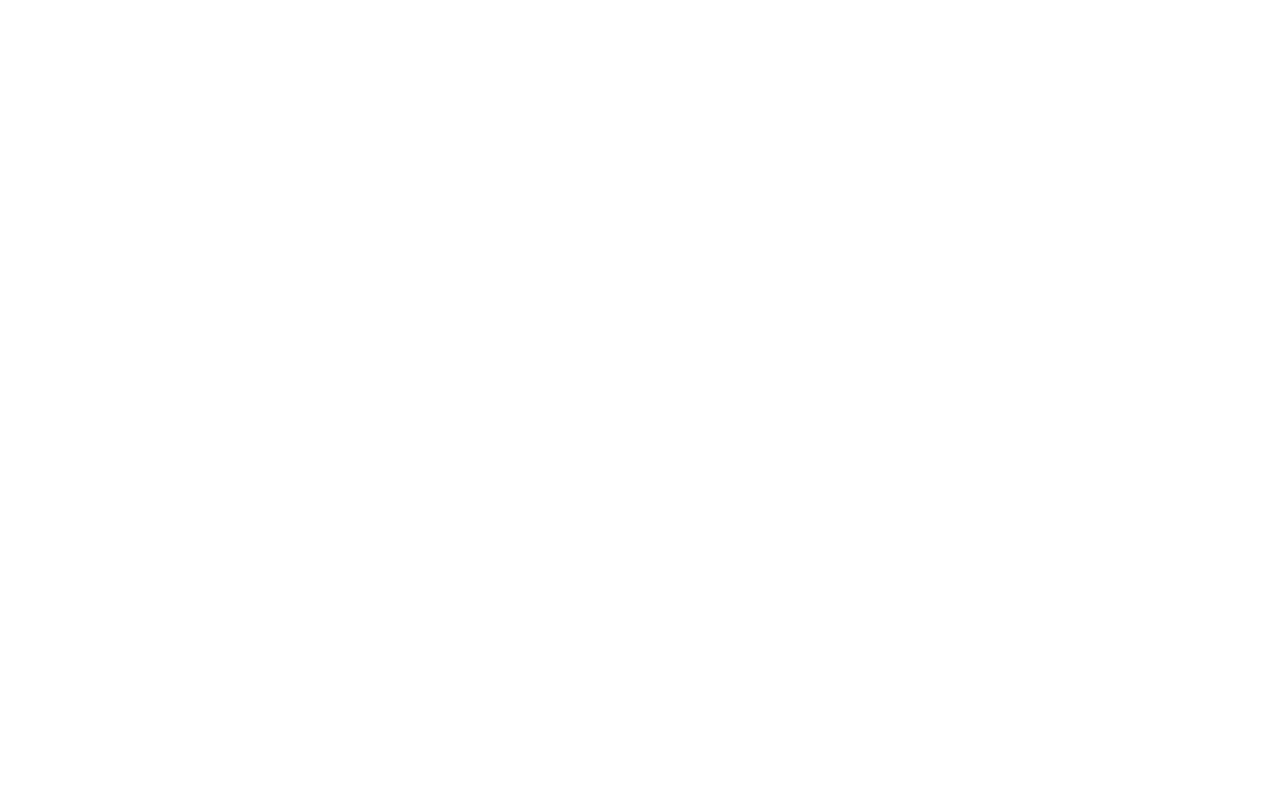
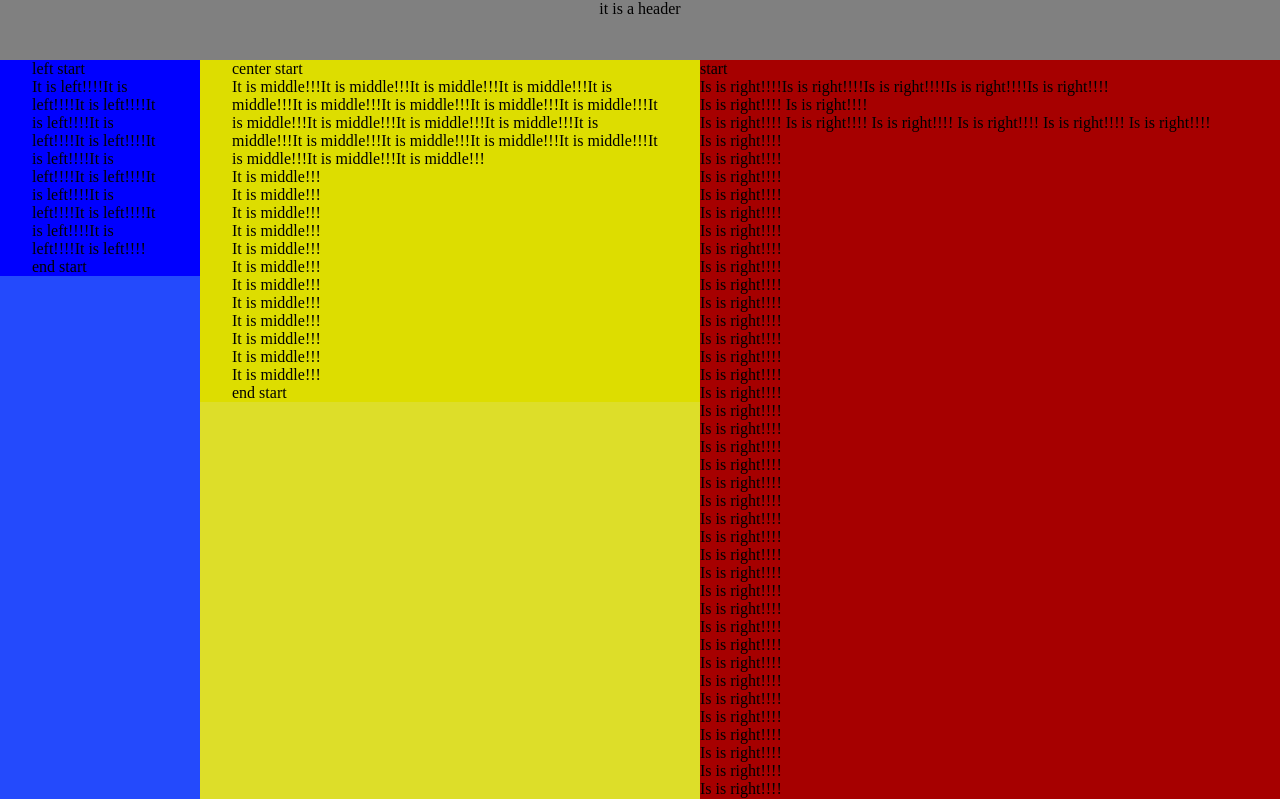
Before and after one commit to MartinBug/IFE-2018-spring, a plain HTML site: page day7-8/three-columns.html in a window 1280 px wide. Shown: the top 799 px of the page. Drawn offline with Linux system fonts and the light colour scheme.

Commit message:
day7-8work
第7、8天的工作全部做完了。其中，最后一个编写website的任务，我已经利用了简单的JavaScript将选项卡的选择动态效果写好了。
还是有一些收获的。

```diff
--- /dev/null
+++ b/day7-8/CSS/three-LC-fixed-right-flexible.css
@@ -0,0 +1,123 @@
+/*基本的CSS描述,主要描述：背景颜色、text格式*/
+* {
+    -webkit-box-sizing: border-box;
+    -moz-box-sizing: border-box;
+    box-sizing: border-box;
+    margin: 0;
+    padding: 0;
+}
+.left{
+    background-color: blue;
+}
+.center {
+    background-color: #dddd00;
+}
+.right {
+    background-color: #a60000;
+}
+#header {
+    height: 60px;
+    width: 100%;
+    text-align: center;
+    background-color: gray;
+}
+.footer-wrapper{
+    height: 60px;
+    width: 100%;
+    text-align: center;
+    background-color: gray;
+}
+/*-------------------------float实现-----------------------*/
+/** {*/
+    /*box-sizing: border-box;*/
+    /*margin: 0;*/
+    /*padding: 0;*/
+/*}*/
+/*body {*/
+    /*background-image: url("../faux-columns-img1.png"), url("../yellow.png"), url("../red.png");*/
+    /*background-size: 200px, 500px, calc(100% - 700px);*/
+    /*background-repeat: repeat-y, repeat-y, repeat-y;*/
+    /*background-position: left, 200px, right;*/
+/*}*/
+
+/*html, body {*/
+    /*min-width: 400px;*/
+/*}*/
+/*#container {*/
+    /*overflow: auto;*/
+/*}*/
+/*.right {*/
+    /*float: right;*/
+    /*width: calc(100% - 700px);*/
+    /*min-width: 200px;*/
+    /*padding: 0 2em;*/
+/*}*/
+/*.left {*/
+    /*float: left;*/
+    /*width: 200px;*/
+    /*padding: 0 2em;*/
+/*}*/
+/*.center {*/
+    /*float: left;*/
+    /*width: 500px;*/
+    /*padding: 0 2em;*/
+/*}*/
+/*-------------------------定位实现-----------------------*/
+html, body {
+    /*height: 100%;*/
+}
+body {
+    background-image: url("../faux-columns-img1.png"), url("../yellow.png"), url("../red.png");
+    background-size: 200px, 500px, calc(100% - 700px);
+    background-repeat: repeat-y, repeat-y, repeat-y;
+    background-position: left, 200px, right;
+}
+#container {
+    width: 100%;
+    position: relative;
+}
+.column {
+    height: auto;
+}
+.center {
+    width: 500px;
+    position: absolute;
+    top: 0;
+    left: 200px;
+    padding: 0 2em;
+    /*/*为了让颜色充满整列*/
+    /*--------不太靠谱，容易有BUG，还是用了伪列来做的，改在了body里面*/ /*padding-bottom: 100%;*/ /*margin-bottom: -100%;*/ /*z-index: -1;*/
+}
+
+.left {
+    width: 200px;
+    position: absolute;
+    top: 0;
+    left: 0;
+    padding: 0 2em;
+}
+
+.right {
+
+    width: calc(100% - 700px);
+    min-width: 100px;
+    /*margin-right: 200px;*/
+    margin-left: 700px;
+}
+/*!*问题：为什么right没有撑开父元素container，因为高度值设定为了100%？*!*/
+/*!*好像是的。。。。检验了一下，就发现不对了。这个body\html的100%好像指的是屏幕上浏览器的100大小。*!*/
+
+/*!*-------------------------flex实现-----------------------*!*/
+/*#container {*/
+    /*display: flex;*/
+    /*flex-direction: row;*/
+/*}*/
+/*.left {*/
+    /*width: 200px;*/
+/*}*/
+/*.center {*/
+    /*width: 500px;*/
+/*}*/
+/*.right {*/
+    /*flex: 1;*/
+/*}*/
--- /dev/null
+++ b/day7-8/CSS/three-LR-fixed-center-flexible.css
@@ -0,0 +1,121 @@
+/*基本的CSS描述,主要描述：背景颜色、text格式*/
+* {
+    -webkit-box-sizing: border-box;
+    -moz-box-sizing: border-box;
+    box-sizing: border-box;
+    margin: 0;
+    padding: 0;
+}
+.left{
+    background-color: blue;
+}
+.center {
+    background-color: #dddd00;
+}
+.right {
+    background-color: #a60000;
+}
+#header {
+    height: 60px;
+    width: 100%;
+    text-align: center;
+    background-color: gray;
+}
+.footer-wrapper{
+    height: 60px;
+    width: 100%;
+    text-align: center;
+    background-color: gray;
+}
+/*-------------------------float实现-----------------------*/
+/** {*/
+    /*box-sizing: border-box;*/
+    /*margin: 0;*/
+    /*padding: 0;*/
+/*}*/
+/*body {*/
+    /*background-image: url("../faux-columns-img1.png"), url("../yellow.png"), url("../red.png");*/
+    /*background-size: 200px, calc(100% - 500px), 300px;*/
+    /*background-repeat: repeat-y, repeat-y, repeat-y;*/
+    /*background-position: left, 200px, right;*/
+/*}*/
+/*html, body {*/
+    /*min-width: 400px;*/
+/*}*/
+/*#container {*/
+    /*overflow: auto;*/
+/*}*/
+/*.right {*/
+    /*float: right;*/
+    /*width: 300px;*/
+    /*padding: 0 2em;*/
+/*}*/
+/*.left {*/
+    /*float: left;*/
+    /*width: 200px;*/
+    /*padding: 0 2em;*/
+/*}*/
+/*.center {*/
+    /*float: left;*/
+    /*width: calc(100% - 500px);*/
+    /*padding: 0 2em;*/
+/*}*/
+/*-------------------------定位实现-----------------------*/
+/*html, body {*/
+    /*!*height: 100%;*!*/
+/*}*/
+
+/*body {*/
+    /*background-image: url("../faux-columns-img1.png");*/
+    /*background-size: calc(100% - 300px);*/
+    /*background-repeat: repeat-y;*/
+    /*background-position: left;*/
+/*}*/
+/*#container {*/
+    /*width: 100%;*/
+    /*position: relative;*/
+/*}*/
+/*.column {*/
+    /*height: auto;*/
+/*}*/
+/*.right {*/
+    /*width: 200px;*/
+    /*position: absolute;*/
+    /*top: 0;*/
+    /*right: 0;*/
+    /*padding: 0 2em;*/
+    /*!*!*为了让颜色充满整列*!*/
+    /*!*--------不太靠谱，容易有BUG，还是用了伪列来做的，改在了body里面*! !*padding-bottom: 100%;*! !*margin-bottom: -100%;*! !*z-index: -1;*!*/
+/*}*/
+/*.left {*/
+    /*width: 200px;*/
+    /*position: absolute;*/
+    /*top: 0;*/
+    /*left: 0;*/
+    /*padding: 0 2em;*/
+/*}*/
+/*.center {*/
+    /*width: calc(100% - 400px);*/
+    /*min-width: 100px;*/
+    /*margin-right: 200px;*/
+    /*margin-left: 200px;*/
+/*}*/
+/*!*问题：为什么right没有撑开父元素container，因为高度值设定为了100%？*!*/
+/*!*好像是的。。。。检验了一下，就发现不对了。这个body\html的100%好像指的是屏幕上浏览器的100大小。*!*/
+
+/*!*-------------------------flex实现-----------------------*!*/
+#container {
+    display: flex;
+    flex-direction: row;
+}
+
+.right {
+    width: 300px;
+}
+.left {
+    width: 200px;
+}
+.center {
+    flex: 1;
+    /*占剩余空间之后的1 / 1*/
+}
--- a/day7-8/CSS/two-right-fixed-left-flexible.css
+++ b/day7-8/CSS/two-right-fixed-left-flexible.css
@@ -103,4 +103,4 @@ body {
 /*.left {*/
     /*flex: 1;*/
     /*占剩余空间之后的1/1*/
-}
+/*}*/
--- /dev/null
+++ b/day7-8/CSS/website-static.css
@@ -0,0 +1,113 @@
+.active-panel {
+    z-index: 1;
+}
+* {
+    margin: 0;
+    padding: 0;
+    box-sizing: border-box;
+}
+html,body {
+    font-family: "Microsoft YaHei UI", serif;
+}
+header {
+    height: 60px;
+    color: white;
+    background-color: darkslategray;
+    position: relative;
+}
+header .header-content {
+    width: 800px;
+    position: relative;
+    height: 100%;
+    color: white;
+    margin: 0 auto;
+    background-image: url("../2.jpg");
+    background-repeat: no-repeat;
+    background-position: left;
+    background-size: auto;
+}
+header .header-navigation {
+    position: absolute;
+    top: 0;
+    right: 0;
+}
+header .header-navigation a {
+    color: white;
+    padding: 5px;
+}
+#banner {
+    height: 250px;
+    background-color: green;
+    position: relative;
+}
+#banner ul {
+    width: 100px;
+    /*因为li直接向右float会导致1234倒序，所以先将li的容器float:right; 再让li float:left;*/
+    position: absolute;
+    bottom: 1em;
+    right: 1em;
+    display: inline-block;
+    /*vertical-align: top;*/
+}
+#banner li {
+    /*flex: 1;*/
+    /*为了实现元素top对齐或是底部对齐，不能设置*/
+    width: 10px;
+    text-align: center;
+    list-style: none;
+    background-color: lightgreen;
+    border: 1px solid gray;
+    display: inline-block;
+    /*vertical-align: top;*/
+    margin: 0 3px;
+}
+#banner .active-banner {
+    /*height: 50px;*/
+    background-color: greenyellow;
+    padding-top: 10px;
+}
+#main-info {
+    padding: 0 calc((100% - 800px)/2);
+    padding-top: 10px;
+}
+#main-info li {
+    display: inline-block;
+    margin: 0;
+    padding: 10px 10px;
+    background-color: lightgray;
+    border: solid darkgray 1px;
+    border-top-left-radius:0.7em;
+    border-top-right-radius:0.7em;
+}
+#main-info li.active{
+    background-color: #fff;
+    border-bottom-color: white;
+    border-bottom-width: 5px;
+    z-index: 2;
+}
+#content {
+    border-top: solid gray 1px;
+    margin-top: -1px;
+    padding: 0 calc((100% - 800px)/2);
+        /*border-bottom: 2px gray solid;*/
+}
+#content section {
+    display: none;
+}
+#content section.active-panel {
+    display: flex;
+    flex-wrap: wrap;
+}
+#content section div {
+    flex: 2;
+    padding: 80px;
+    margin: 5px;
+    border: solid gray 1px;
+}
+footer {
+    padding: 10px;
+    height: 60px;
+    text-align: center;
+    background-color: darkslategray;
+
+}
--- a/day7-8/three-columns.html
+++ b/day7-8/three-columns.html
@@ -2,9 +2,53 @@
 <html lang="en">
 <head>
   <meta charset="UTF-8">
-  <title>Title</title>
+  <!--<link rel="stylesheet" href="CSS/three-LR-fixed-center-flexible.css" type="text/css">-->
+  <link rel="stylesheet" href="CSS/three-LC-fixed-right-flexible.css" type="text/css">
+  <title>Three columns</title>
 </head>
 <body>
-
+<div id="header">it is a header</div>
+<div id="container">
+  <div class="left column">
+    left start<br>
+    It is left!!!!It is left!!!!It is left!!!!It is left!!!!It is left!!!!It is left!!!!It is
+    left!!!!It is left!!!!It is left!!!!It is left!!!!It is left!!!!It is left!!!!It is left!!!!It is left!!!!It is
+    left!!!!<br>
+    end start
+  </div>
+  <div class="center column">
+    center start<br>
+    It is middle!!!It is middle!!!It is middle!!!It is middle!!!It is middle!!!It is middle!!!It is middle!!!It is
+    middle!!!It is middle!!!It is middle!!!It is middle!!!It is middle!!!It is middle!!!It is middle!!!It is middle!!!It
+    is middle!!!It is middle!!!It is middle!!!It is middle!!!It is middle!!!It is middle!!!<br>It is middle!!!<br>It is
+    middle!!!<br>It is middle!!!<br>It is middle!!!<br>It is middle!!!<br>It is middle!!!<br>It is middle!!!<br>It is
+    middle!!!<br>It is middle!!!<br>It is middle!!!<br>It is middle!!!<br>It is middle!!!<br>
+    end start
+  </div>
+  <div class="right column">
+    start
+    <br>Is is right!!!!Is is right!!!!Is is right!!!!Is is right!!!!Is is right!!!!
+    <br>
+    Is is right!!!!
+    Is is right!!!!<br> Is is right!!!! Is is right!!!! Is is right!!!! Is is right!!!! Is is right!!!!
+    Is is right!!!!<br>Is is right!!!!<br>Is is right!!!!<br>Is is right!!!!<br>Is is right!!!!<br>Is is right!!!!<br>Is
+    is right!!!!<br>Is is right!!!!<br>Is is right!!!!<br>Is is right!!!!<br>Is is right!!!!<br>Is is right!!!!<br>Is is
+    right!!!!<br>Is is right!!!!<br>Is is right!!!!<br>Is is right!!!!<br>Is is right!!!!<br>Is is right!!!!<br>Is is
+    right!!!!<br>Is is right!!!!<br>Is is right!!!!<br>Is is right!!!!<br>Is is right!!!!<br>Is is right!!!!<br>Is is
+    right!!!!<br>Is is right!!!!<br>Is is right!!!!<br>Is is right!!!!<br>Is is right!!!!<br>Is is right!!!!<br>Is is
+    right!!!!<br>Is is right!!!!<br>Is is right!!!!<br>Is is right!!!!<br>Is is right!!!!<br>Is is right!!!!<br>Is is
+    right!!!!<br>Is is right!!!!<br>Is is right!!!!<br>Is is right!!!!<br>Is is right!!!!<br>Is is right!!!!<br>Is is
+    right!!!!<br>Is is right!!!!<br>Is is right!!!!<br>Is is right!!!!<br>Is is right!!!!<br>Is is right!!!!<br>Is is
+    right!!!!<br>Is is right!!!!<br>Is is right!!!!<br>Is is right!!!!<br>Is is right!!!!<br>Is is right!!!!<br>Is is
+    right!!!!<br>
+    Is is right!!!!Is is right!!!!Is is right!!!!Is is right!!!!Is is right!!!!Is is right!!!!Is is right!!!!Is is
+    right!!!!Is is right!!!!
+    <br>
+    end
+  </div>
+</div>
+<div class="footer-wrapper">
+  <div id="footer">it is a footer</div>
+</div>
 </body>
 </html>
```
Also changed, not shown: day7-8/website.html (added, +102 -0 lines), day7-8/2.jpg (added), day7-8/red.png (added), day7-8/yellow.png (added).
